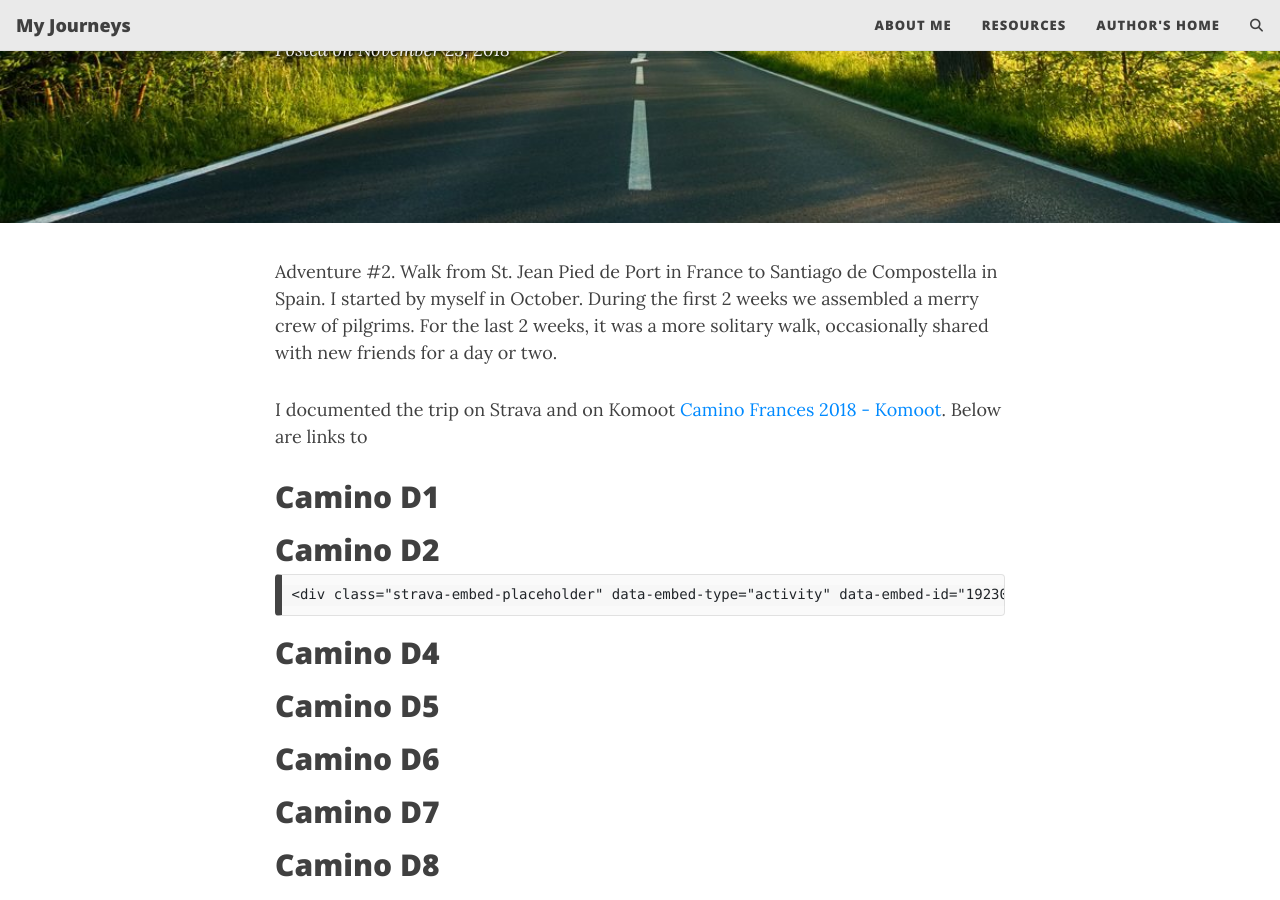
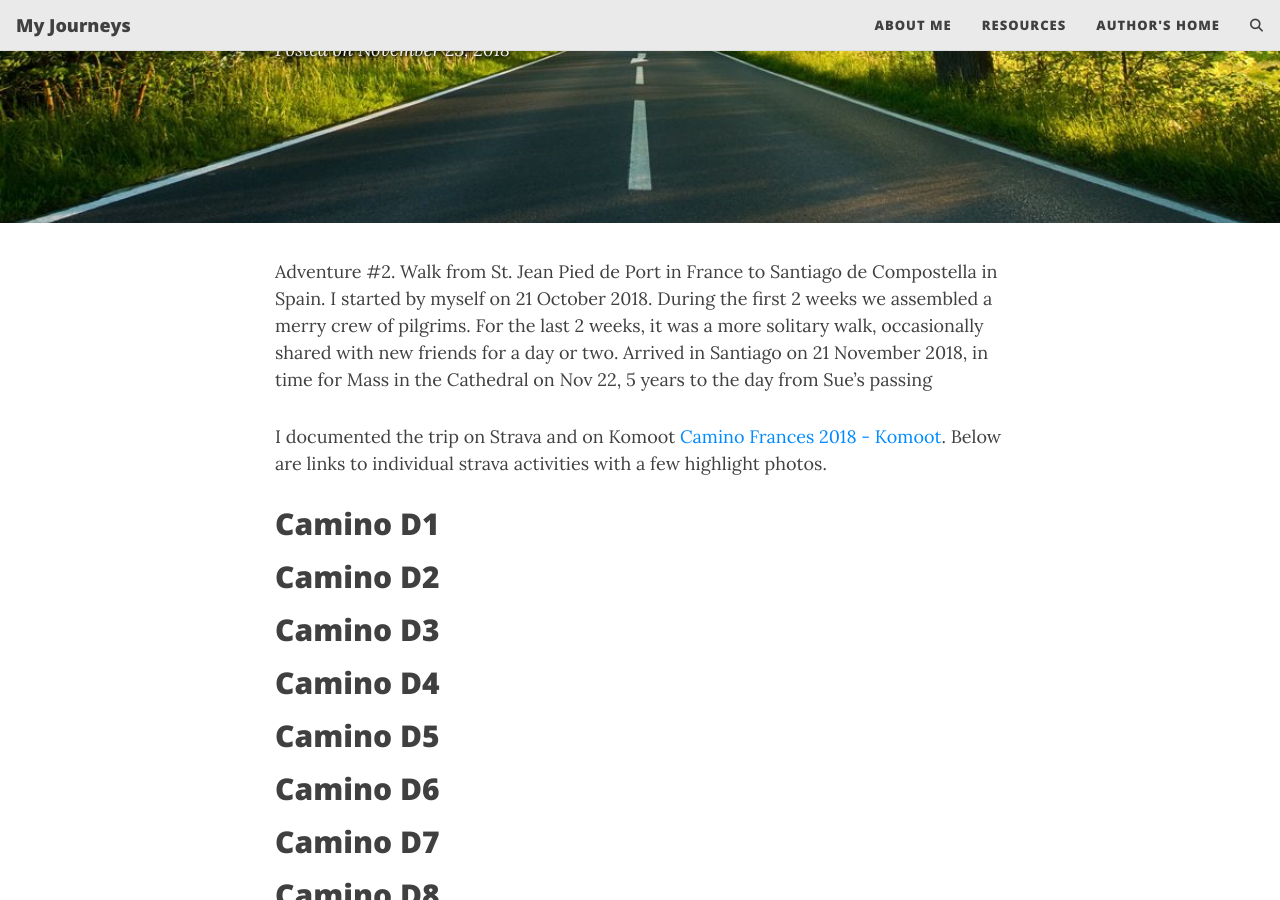
Before and after one commit to mmossing/mmossing.github.io, a Jekyll site: the page built from _posts/2018-11-23-Santiago.md, in a window 1280 px wide and 900 px high, scrolled down 402 px. Built offline with Jekyll 4.4.1, drawn with Linux system fonts in a browser that asks for light colours; a script that is not in the unit is left out; comment, search, counter and statistics services are not loaded.

Commit message:
a couple of camino tweeks

```diff
--- a/_posts/2018-11-23-Santiago.md
+++ b/_posts/2018-11-23-Santiago.md
@@ -9,43 +9,58 @@ tags: [books, test]
 author: Mike Mossing
 ---
 
-Adventure #2.  Walk from St. Jean Pied de Port in France  to Santiago de Compostella in Spain. I started by myself in October. During the first 2 weeks we assembled a merry crew of pilgrims. For the last 2 weeks, it was a more solitary walk,  occasionally shared with new friends for a day or two.
+Adventure #2.  Walk from St. Jean Pied de Port in France  to Santiago de Compostella in Spain. I started by myself on 21 October 2018. During the first 2 weeks we assembled a merry crew of pilgrims. For the last 2 weeks, it was a more solitary walk,  occasionally shared with new friends for a day or two. Arrived in Santiago on 21 November 2018, in time for Mass in the Cathedral on Nov 22, 5 years to the day from Sue's passing
 
-I documented the trip on Strava and on Komoot [Camino Frances 2018 - Komoot](https://www.komoot.com/collection/2795906/-camino-frances-2018).  Below are links to
+I documented the trip on Strava and on Komoot [Camino Frances 2018 - Komoot](https://www.komoot.com/collection/2795906/-camino-frances-2018).  Below are links to individual strava activities with a few highlight photos.
 
 ## Camino D1
 <div class="strava-embed-placeholder" data-embed-type="activity" data-embed-id="1923056439" data-style="standard"></div>
 
 ## Camino D2
-	<div class="strava-embed-placeholder" data-embed-type="activity" data-embed-id="1923058891" data-style="standard"></div>
+<div class="strava-embed-placeholder" data-embed-type="activity" data-embed-id="1923058891" data-style="standard"></div>
+
 ## Camino D3
 <div class="strava-embed-placeholder" data-embed-type="activity" data-embed-id="1924585722" data-style="standard"></div>
+
 ## Camino D4
 <div class="strava-embed-placeholder" data-embed-type="activity" data-embed-id="1926677889" data-style="standard"></div>
+
 ## Camino D5
 <div class="strava-embed-placeholder" data-embed-type="activity" data-embed-id="1928687938" data-style="standard"></div>
+
 ## Camino D6
 <div class="strava-embed-placeholder" data-embed-type="activity" data-embed-id="1930119727" data-style="standard"></div>
+
 ## Camino D7
 <div class="strava-embed-placeholder" data-embed-type="activity" data-embed-id="1932044505" data-style="standard"></div>
+
 ## Camino D8
 <div class="strava-embed-placeholder" data-embed-type="activity" data-embed-id="1934729772" data-style="standard"></div>
+
 ## Camino D9
 <div class="strava-embed-placeholder" data-embed-type="activity" data-embed-id="1935722961" data-style="standard"></div>
+
 ## Camino D10
 <div class="strava-embed-placeholder" data-embed-type="activity" data-embed-id="1937693633" data-style="standard"></div>
+
 ## Camino D11
 <div class="strava-embed-placeholder" data-embed-type="activity" data-embed-id="1939539646" data-style="standard"></div>
+
 ## Camino D12
 <div class="strava-embed-placeholder" data-embed-type="activity" data-embed-id="1941890744" data-style="standard"></div>
+
 ## Camino D13a
 <div class="strava-embed-placeholder" data-embed-type="activity" data-embed-id="1944500123" data-style="standard"></div>
+
 ## Camino D13b
 <div class="strava-embed-placeholder" data-embed-type="activity" data-embed-id="1944500267" data-style="standard"></div>
+
 ## Camino D14
 <div class="strava-embed-placeholder" data-embed-type="activity" data-embed-id="1946302866" data-style="standard"></div>
+
 ## Camino D15
 <div class="strava-embed-placeholder" data-embed-type="activity" data-embed-id="1947673304" data-style="standard"></div>
+
 ## Camino D16
 <div class="strava-embed-placeholder" data-embed-type="activity" data-embed-id="1949411149" data-style="standard"></div>
 ## Camino D17
```
Also changed, not shown: 3 other files.
